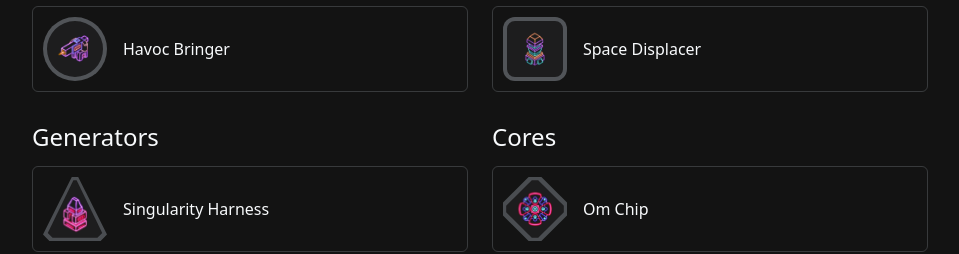
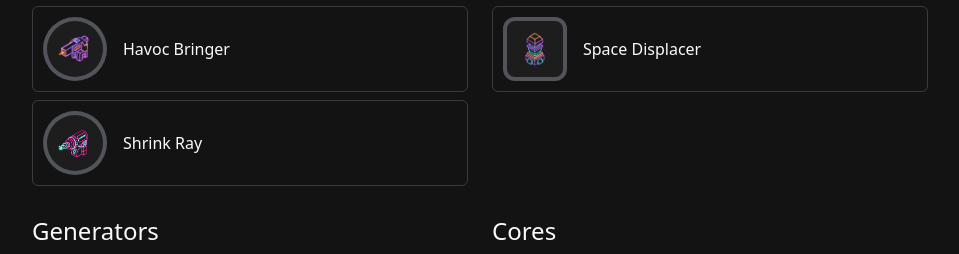
Before and after one commit to buczekmatthias/tower-module-tracker, a Vue app: page / in a window 1280 px wide. Shown: the part 902-1156 px from the top of the page, without its empty margins (160-1119 px from the left). Built offline with nearby package versions, Linux system fonts and the light colour scheme; some icons are missing.

Commit message:
Add Shrink Ray

```diff
--- a/src/data/modules.js
+++ b/src/data/modules.js
@@ -6,6 +6,7 @@ const modules = {
     "Being Annihilator": { icon: "being_annihilator.webp", description: "When you super crit, your next :val hits are guaranteed super crit", values: [3, 4, 5, 6] },
     "Death Penalty": { icon: "death_penalty.webp", description: "Change of :val% to mark an enemy for death on spawn, causing the first hit to destroy it", values: [5, 8, 11, 15] },
     "Havoc Bringer": { icon: "havoc_bringer.webp", description: ":val% chance for rend armor to instantly go to max", values: [10, 13, 15, 20] },
+    "Shrink Ray": { icon: "shrink_ray.png", description: "Attacks have a 1% chance to apply a non-stacking effect that decreases the enemy's mass by :val%", values: [10, 20, 30, 40] },
   },
   armors: {
     "Anti-Cube Portal": { icon: "anti_cube_portal.webp", description: "Enemies take x:val damage for 7s after they are hit by shockwave", values: [10, 15, 20, 25] },
```
Also changed, not shown: src/assets/modules/shrink_ray.png (added), 1 other file (tests, documents, lock files or other folders).
